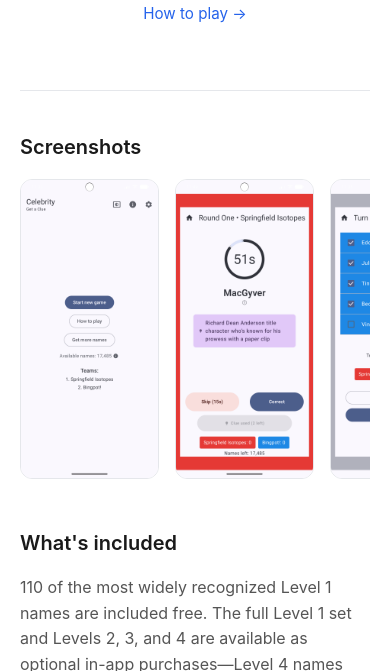
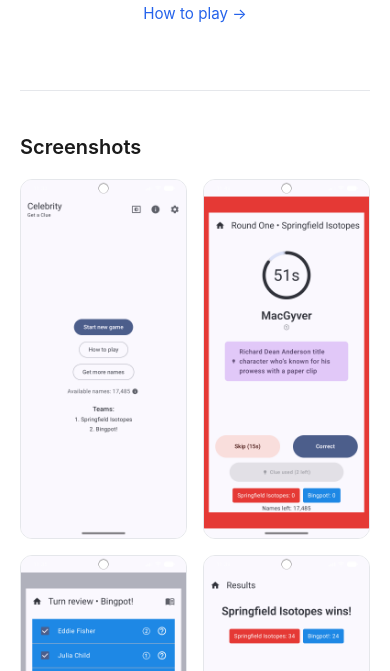
Before and after one commit to whitmoreconsortium/website, a plain HTML site: page index.html in a window 390 px wide. Shown: the part 429-1100 px from the top of the page. Drawn offline with Linux system fonts and the light colour scheme.

Commit message:
style.css: screenshot grid: flex row -> 2x2 CSS grid

```diff
--- a/assets/style.css
+++ b/assets/style.css
@@ -69,18 +69,16 @@
 }
 
 .screenshot-grid {
-    display: flex;
+    display: grid;
+    grid-template-columns: 1fr 1fr;
     gap: 1rem;
-    overflow-x: auto;
-    padding-bottom: 0.5rem;
 }
 
 .screenshot-grid img {
-    height: 400px;
-    width: auto;
+    width: 100%;
+    height: auto;
     border-radius: 12px;
     border: 1px solid var(--color-border);
-    flex-shrink: 0;
 }
 
 .screenshot-placeholder {
@@ -235,9 +233,4 @@
         font-size: 1.75rem;
     }
 
-    .screenshot-grid img,
-    .screenshot-placeholder {
-        height: 300px;
-        width: 139px;
-    }
 }
```
